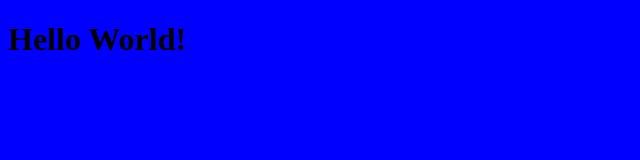
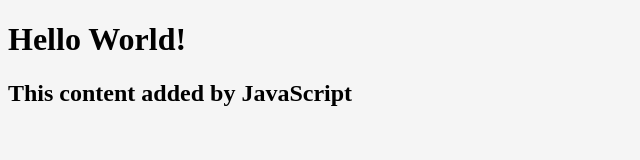
Before and after one commit to hawheeler96/hollys-first-website, a plain HTML site: page index.html in a window 1280 px wide. Shown: the whole page, without its empty margins (0-640 px from the left). Drawn offline with Linux system fonts and the light colour scheme.

Commit message:
add script.js, connect to index.html

```diff
--- a/index.html
+++ b/index.html
@@ -6,5 +6,6 @@
   </head>
   <body>
     <h1>Hello World!</h1>
+    <script src="script.js"></script>
   </body>
 </html>
--- /dev/null
+++ b/script.js
@@ -0,0 +1,3 @@
+const h2 = document.createElement("h2");
+h2.textContent = "This content added by JavaScript";
+document.querySelector("body").appendChild(h2);
--- a/style.css
+++ b/style.css
@@ -1,3 +1,3 @@
 body {
-    background: blue;
+    background: whitesmoke;
 }
```
